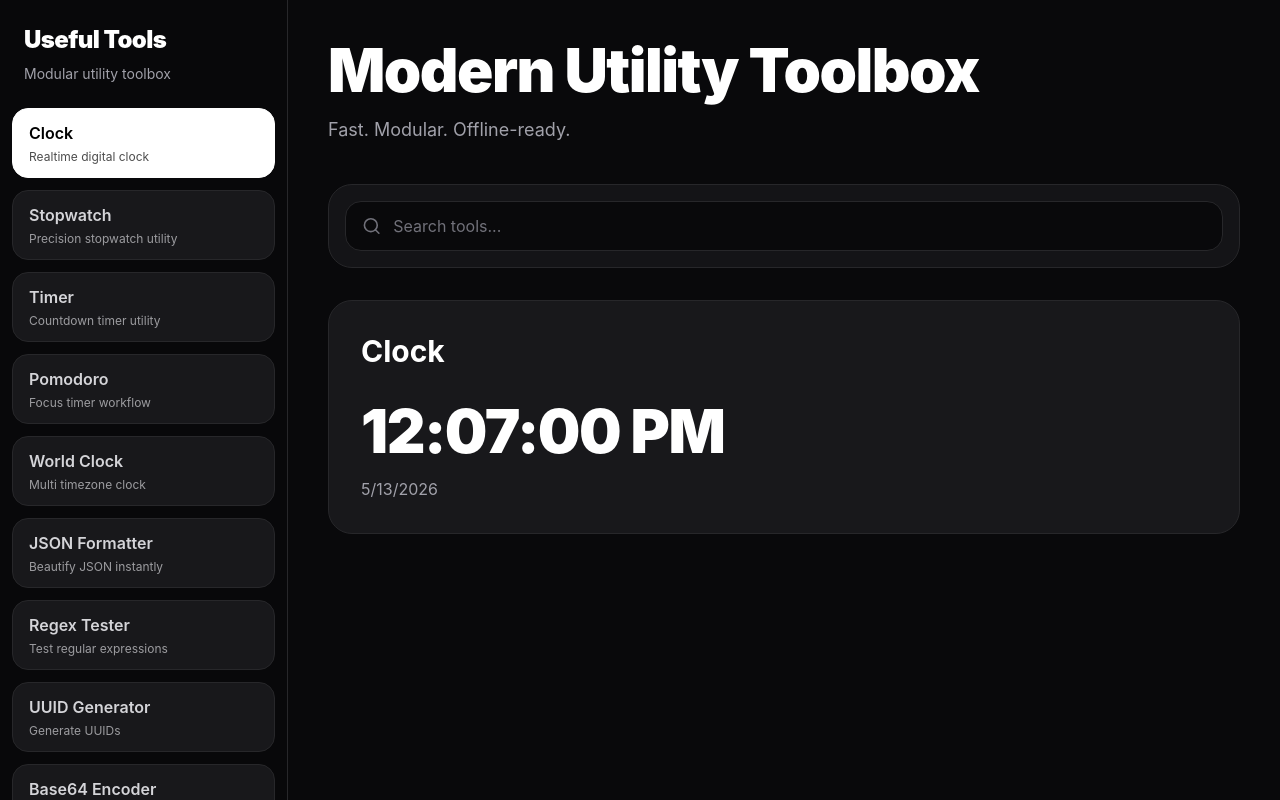
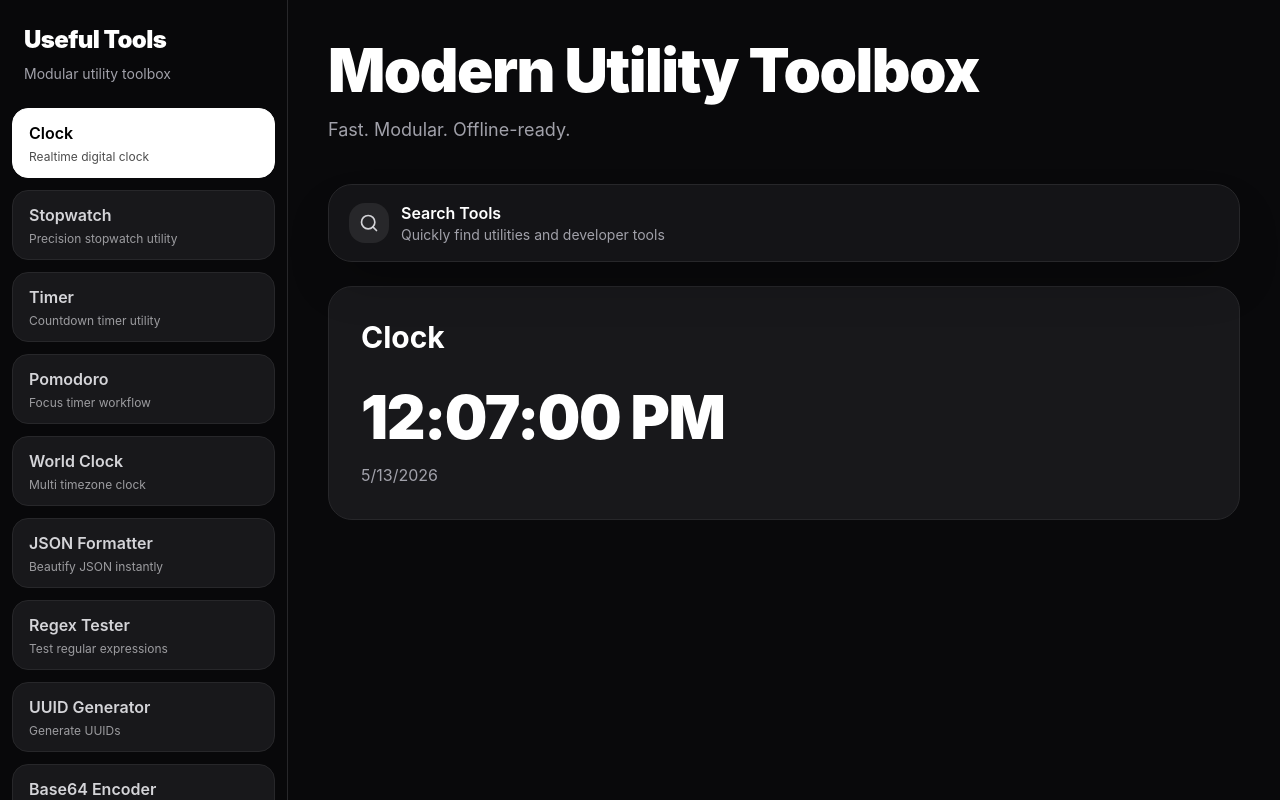
Before and after one commit to sakusdev/useful-tools, a React (Vite) app: page /useful-tools/tools/clock in a window 1280 px wide. Built offline with nearby package versions, Linux system fonts and the light colour scheme.

Commit message:
Integrate floating iOS-like search UI

```diff
--- a/src/App.tsx
+++ b/src/App.tsx
@@ -1,6 +1,6 @@
 import Sidebar from '@/components/layout/Sidebar'
 import BottomNav from '@/components/layout/BottomNav'
-import CommandPalette from '@/components/search/CommandPalette'
+import FloatingSearch from '@/components/search/FloatingSearch'
 import AppRouter from '@/app/router/AppRouter'
 
 export default function App() {
@@ -21,7 +21,7 @@ export default function App() {
             </p>
           </div>
 
-          <CommandPalette />
+          <FloatingSearch />
 
           <AppRouter />
         </div>
```
